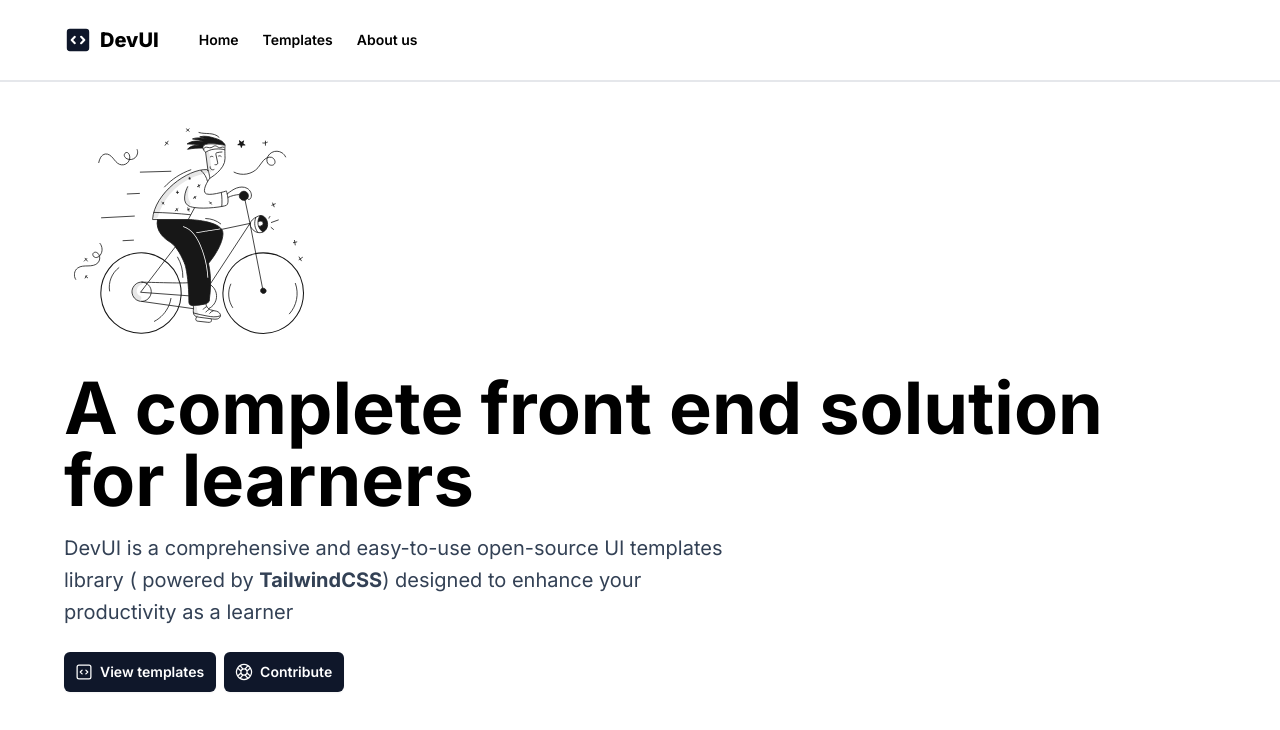
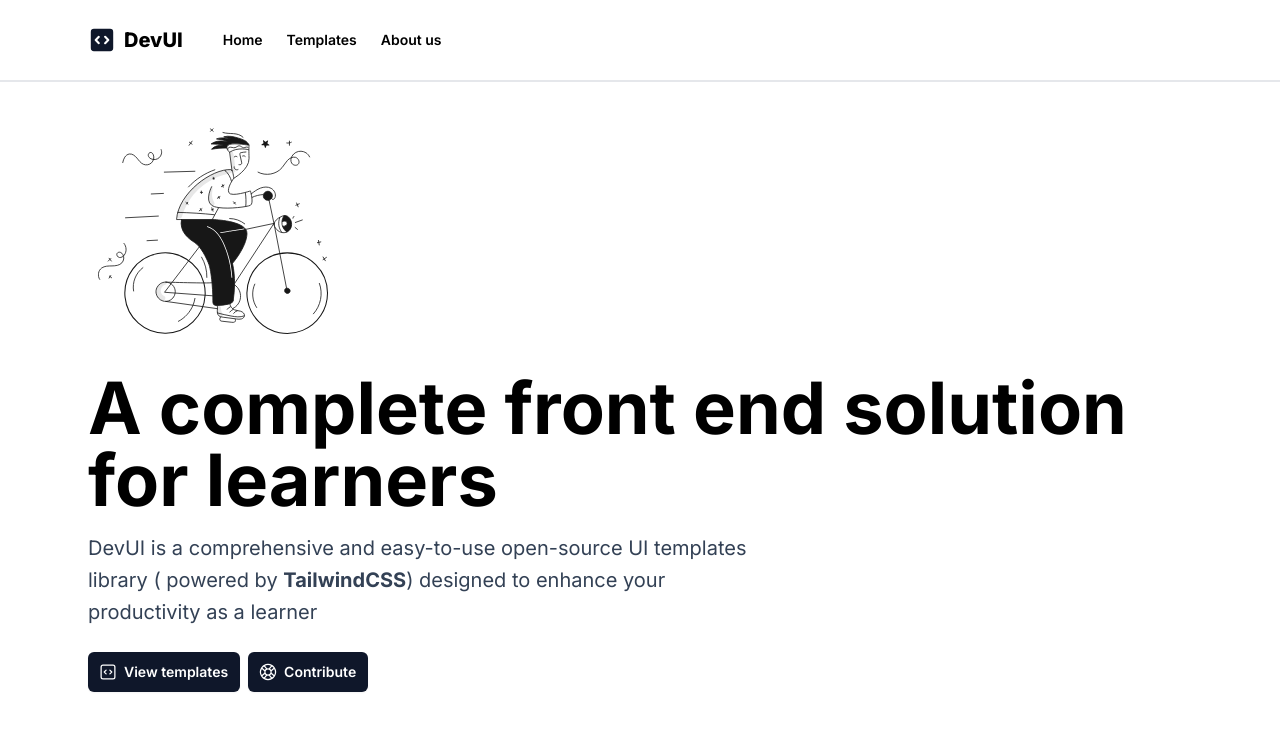
Before and after one commit to hiteshchoudhary/devui, a Next.js app: page / in a window 1280 px wide. Shown: the top 730 px of the page. Built offline with nearby package versions, Linux system fonts and the light colour scheme.

Commit message:
refactor padding in desktop view

```diff
--- a/src/app/layout.tsx
+++ b/src/app/layout.tsx
@@ -19,7 +19,7 @@ export default function RootLayout({
     <html lang="en">
       <body className={inter.className}>
         <MainNavbar />
-        <main className="p-6 lg:px-0 mx-auto max-w-6xl">{children}</main>
+        <main className="lg:p-6 p-4 mx-auto max-w-6xl">{children}</main>
       </body>
     </html>
   );
--- a/src/components/MainNavbar.tsx
+++ b/src/components/MainNavbar.tsx
@@ -27,7 +27,7 @@ const MainNavbar = () => {
 
   return (
     <header className="sticky top-0 z-40 border-b-2 bg-white">
-      <div className="flex h-20 items-center justify-between py-6 px-6 lg:px-0 max-w-6xl mx-auto">
+      <div className="flex h-20 items-center justify-between lg:p-6 p-4 max-w-6xl mx-auto">
         <div className="flex gap-6 md:gap-10">
           <Link href="/" className="hidden items-center space-x-2 md:flex">
             <CodeBracketSquareIcon className="h-7 w-7 text-slate-900" />
```
